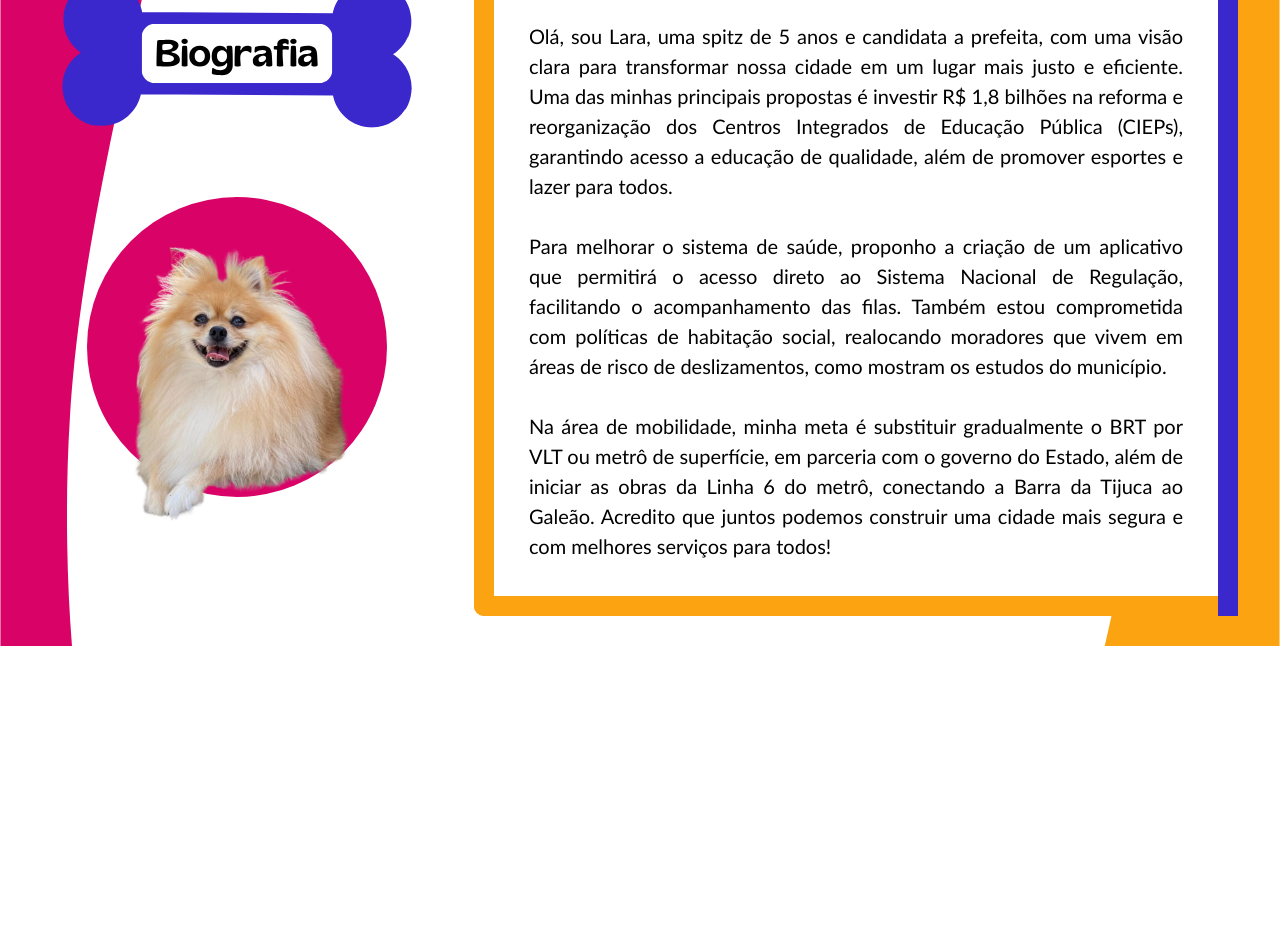
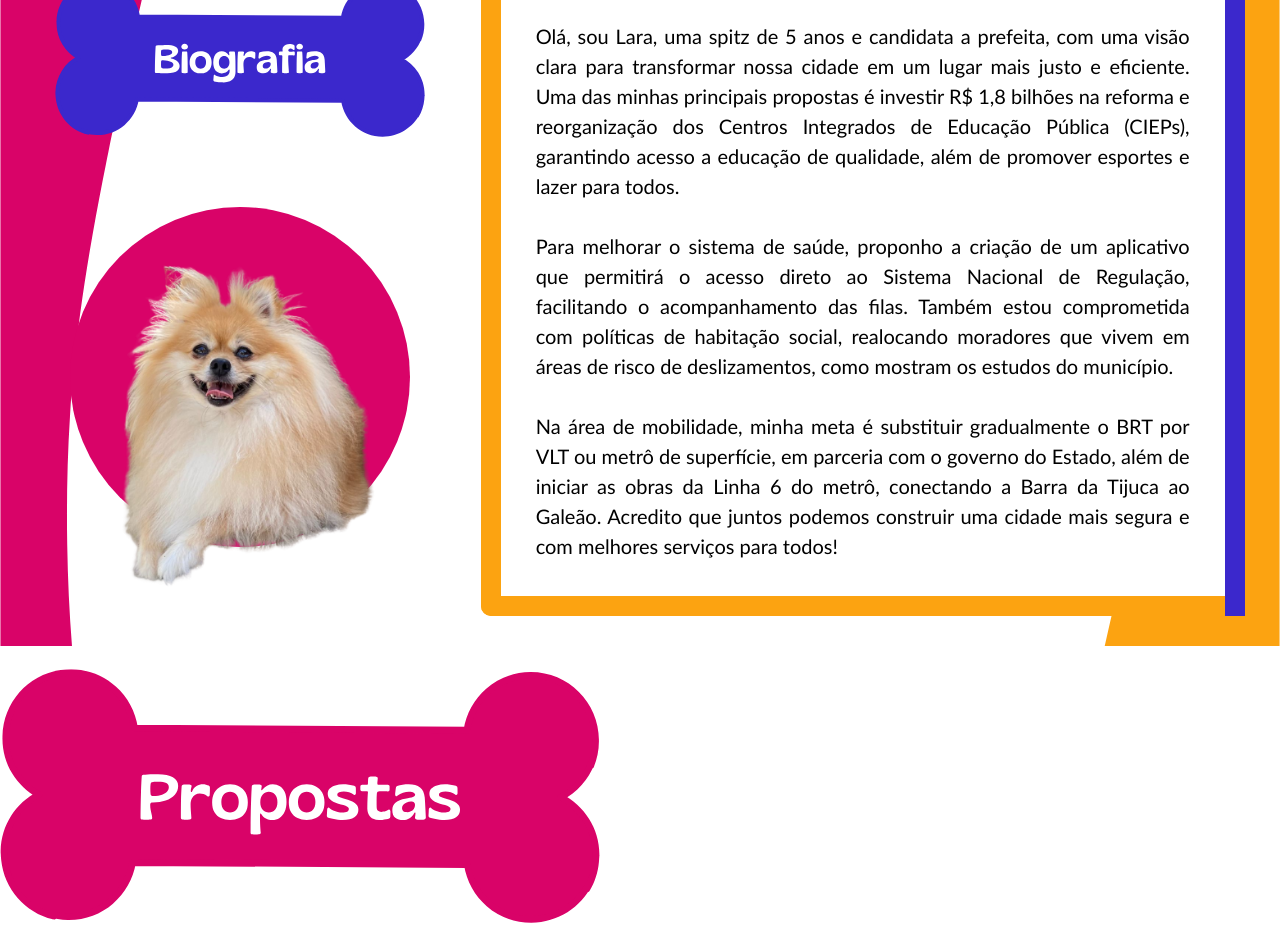
Before and after one commit to Leticia-SS/Assessment-Mobile-Ui, a React (Vite) app in the folder assessment-ui/: page / in a window 1280 px wide. Shown: the part 854-1806 px from the top of the page. Before the commit the page ends 1500 px from the top, so only its background shows below. Built offline with nearby package versions, Linux system fonts and the light colour scheme.

Commit message:
feate: proposals components

```diff
--- a/assessment-ui/src/App.jsx
+++ b/assessment-ui/src/App.jsx
@@ -2,6 +2,7 @@ import './index.css'
 import Header from './Header'
 import CarouselContainer from './components/Background'
 import Biography from './Biography'
+import Proposals from './Proposals'
 
 function App() {
 
@@ -10,6 +11,7 @@ function App() {
   <Header/>
   <CarouselContainer/>
   <Biography/>
+  <Proposals/>
     </>
   )
 }
--- a/assessment-ui/src/Biography.css
+++ b/assessment-ui/src/Biography.css
@@ -111,6 +111,18 @@
         align-items: center;
         gap: 20px;
     }
+    .bio-title-h1{
+        width: 370px;
+    }
+    .title-img{
+        width: 410px;
+        right: 50px;
+    }
+
+    .bio-title-img{
+        width: 340px;
+        height: 340px;
+    }
 
     .biography-content{
         width: 60%;
--- a/assessment-ui/src/Proposals.jsx
+++ b/assessment-ui/src/Proposals.jsx
@@ -0,0 +1,19 @@
+import Card from "./components/Card";
+import title from './assets/Propostas.svg'
+import './Proposals.css'
+
+const Proposals = () => {
+    return(
+        <section>
+            <div className='proposal-title'><img src={title} alt="title" /></div>
+            <div className='proposal-cards-container'>
+                <Card title='' content='' />
+                <Card title='' content='' />
+                <Card title='' content='' />
+                <Card title='' content='' />
+            </div>
+        </section>
+    )
+}
+
+export default Proposals
--- a/assessment-ui/src/components/Card.jsx
+++ b/assessment-ui/src/components/Card.jsx
@@ -1,8 +1,9 @@
-const Card = () => {
+const Card = (props) => {
     return(
-        <>
-
-        </>
+        <div className='card-container'>
+            <h2>{props.title}</h2>
+            <p>{props.content}</p>
+        </div>
     )
 }
 
```
Also changed, not shown: assessment-ui/src/Proposals.css (added), assessment-ui/src/assets/Biografia.svg, assessment-ui/src/assets/Propostas.svg (added).
